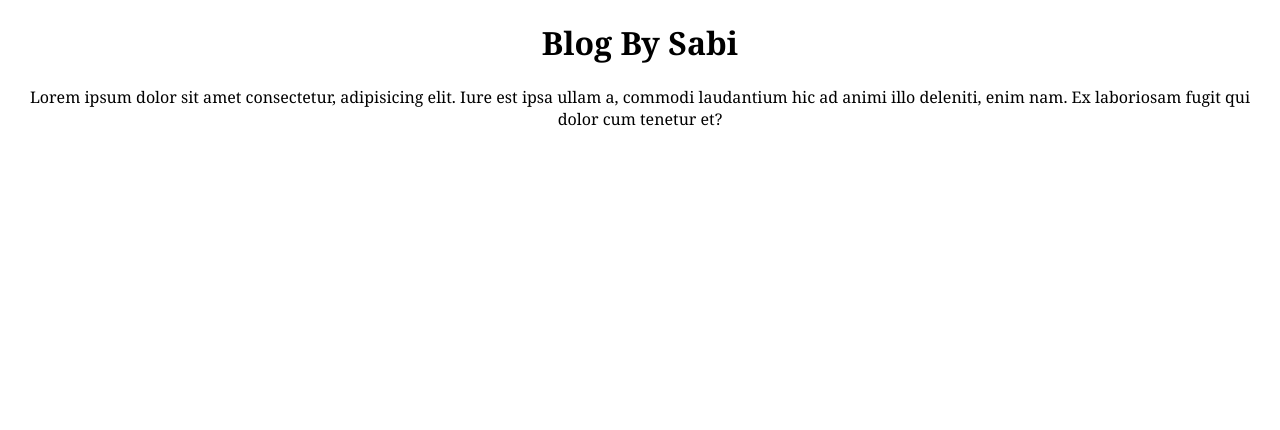
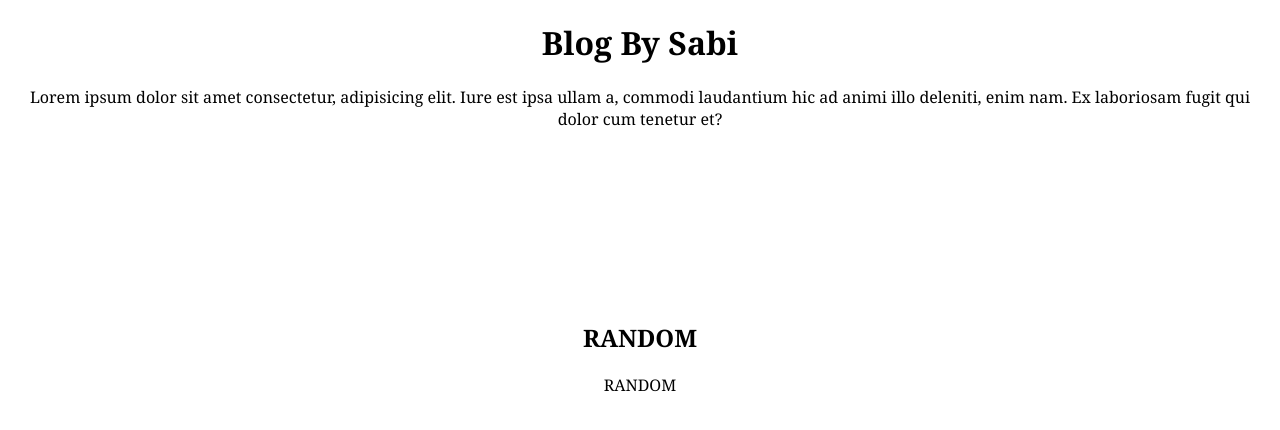
Before and after one commit to sabi3097/oneProjects, a plain HTML site: page index.html in a window 1280 px wide. Drawn offline with Linux system fonts and the light colour scheme; files that its build step writes are made by us from their sources.

Commit message:
Se agrego contenido ramdon, main

```diff
--- a/index.html
+++ b/index.html
@@ -15,6 +15,12 @@
             Iure est ipsa ullam a, commodi laudantium hic ad animi illo deleniti,
             enim nam. Ex laboriosam fugit qui dolor cum tenetur et?
         </p>
+        <iframe src="" frameborder="0"></iframe>
+
+        <div>
+            <h2>RANDOM</h2>
+            <p>RANDOM</p>
+        </div>
     </div>
 
 </body>
```
